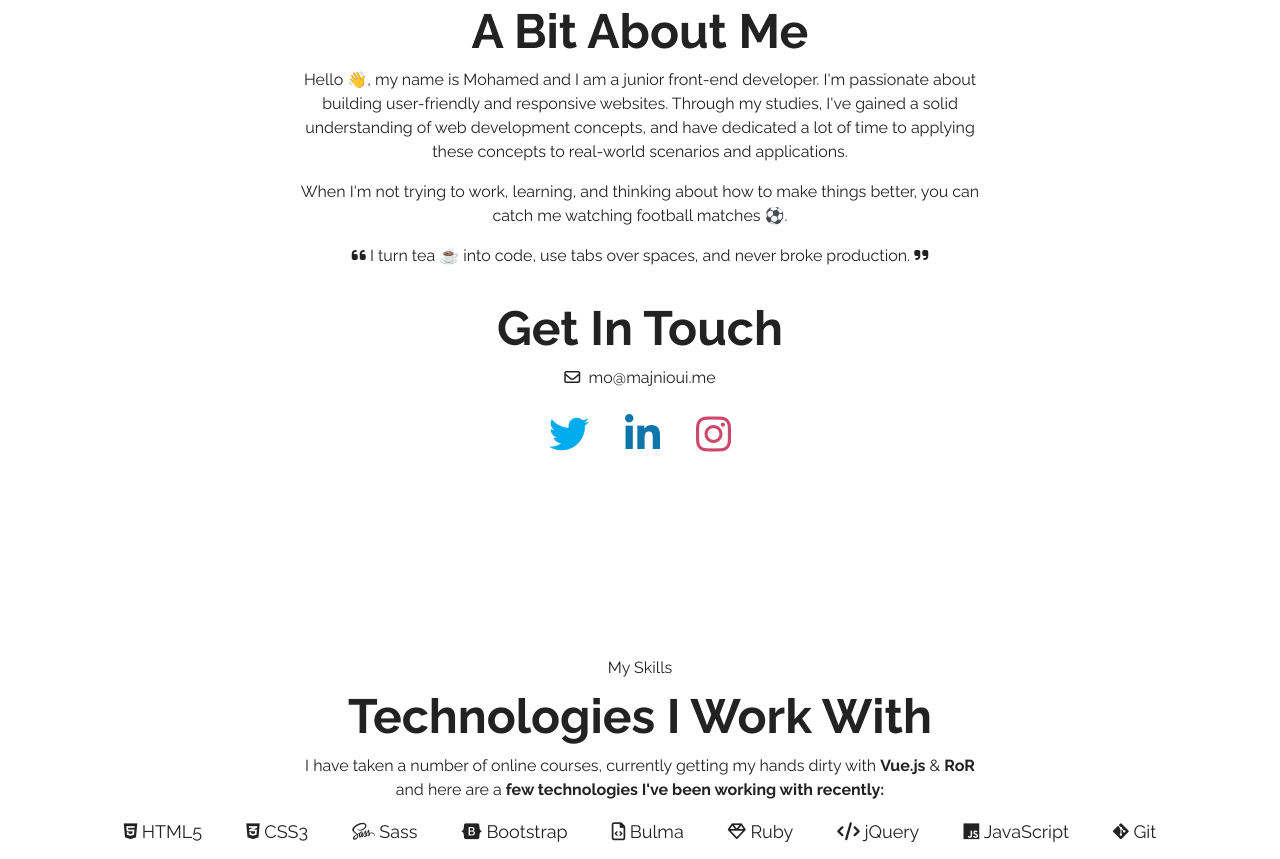
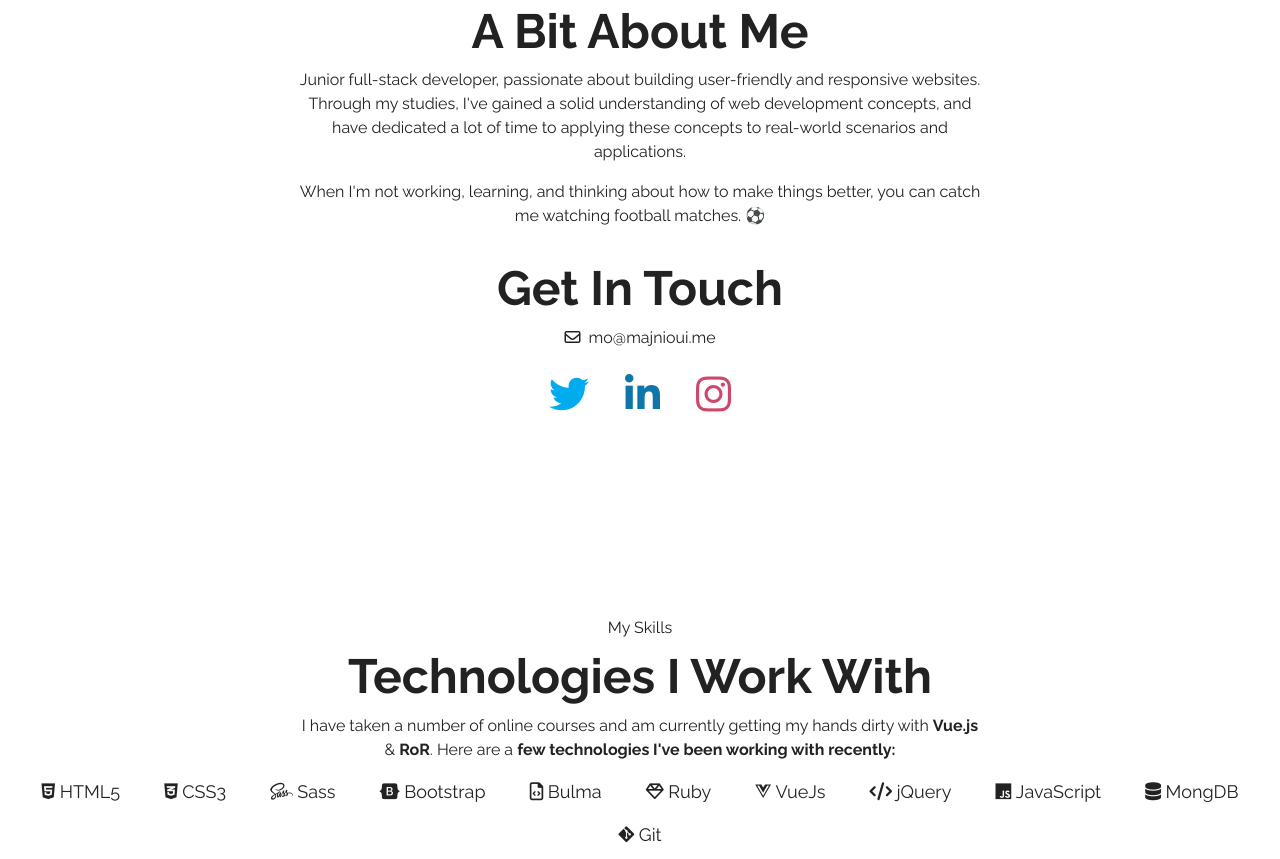
Before and after one commit to majnioui/Personal-portfolio, a plain HTML site: page index.html in a window 1280 px wide. Shown: the part 1004-1863 px from the top of the page. Drawn offline with Linux system fonts and the light colour scheme.

Commit message:
description change

```diff
--- a/index.html
+++ b/index.html
@@ -5,15 +5,19 @@
     <meta http-equiv="X-UA-Compatible" content="IE=edge" />
     <meta name="viewport" content="width=device-width, initial-scale=1.0" />
 
+    <!-- Adding favicon and apple touch icon -->
     <link rel="icon" type="image/x-icon" href="assets/favicon.ico"/>
     <link rel="apple-touch-icon" href="assets/favicon.ico">
+
+    <!-- Importing Stylesheets -->
     <link rel="stylesheet" href="https://cdnjs.cloudflare.com/ajax/libs/font-awesome/6.2.0/css/all.min.css" integrity="sha512-xh6O/CkQoPOWDdYTDqeRdPCVd1SpvCA9XXcUnZS2FmJNp1coAFzvtCN9BmamE+4aHK8yyUHUSCcJHgXloTyT2A==" crossorigin="anonymous" referrerpolicy="no-referrer" />
     <link rel="stylesheet" href="files/style.css" />
-        <!-- Primary Meta Tags -->
+
+    <!-- Setting up meta data -->
     <title>Mohamed EL Majnioui - Portfolio</title>
     <meta name="title" content="Mohamed EL Majnioui - Portfolio">
-    <meta name="description" content="ADD SOON">
-    <meta name="keywords" content="blog,portfolio,personal website, personal blog, resume, personal portfolio">
+    <meta name="description" content="Mohamed EL Majnioui is a passionate junior full-stack developer. Check out his portfolio to learn more about his projects and skills.">
+    <meta name="keywords" content="blog, portfolio, personal website, personal blog, resume, personal portfolio">
     <meta name="robots" content="index, follow">
     <meta http-equiv="Content-Type" content="text/html; charset=utf-8">
     <meta name="language" content="English">
@@ -23,15 +27,16 @@
     <meta property="og:type" content="website">
     <meta property="og:url" content="https://majnioui.me/">
     <meta property="og:title" content="Mohamed EL Majnioui - Portfolio">
-    <meta property="og:description" content="Porfolio">
+    <meta property="og:description" content="Check out the portfolio of Mohamed EL Majnioui - a passionate junior full-stack developer.">
     <meta property="og:image" content="https://majnioui.me/assets/image.webp">
 
     <!-- Twitter -->
     <meta property="twitter:card" content="summary_large_image">
     <meta property="twitter:url" content="https://majnioui.me/">
     <meta property="twitter:title" content="Mohamed EL Majnioui - Portfolio">
-    <meta property="twitter:description" content="Porfolio">
+    <meta property="twitter:description" content="Check out the portfolio of Mohamed EL Majnioui - a passionate junior front-end developer.">
     <meta property="twitter:image" content="https://majnioui.me/assets/image.webp">
+
     <!-- Google tag (gtag.js) -->
     <script async src="https://www.googletagmanager.com/gtag/js?id=G-Y7NCHRJDGL"></script>
     <script>
@@ -100,7 +105,6 @@
           <br>
         <!-- Social links -->
         <div class="social">
-          <a href="https://twitter.com/_marocain" target="_blank"><i class="fa-brands fa-twitter"></i></a>
           <a href="https://linkedin.com/in/elmajnioui" target="_blank"><i class="fa-brands fa-linkedin-in"></i></a>
           <a href="https://github.com/majnioui" target="_blank"><i class="fa-brands fa-github"></i></a>
           <a href="https://codepen.io/majnioui" target="_blank"><i class="fa-brands fa-codepen"></i></a>
@@ -115,15 +119,13 @@
       <div class="division"></div>
       <div class="content-text">
         <h2>A Bit About Me</h2>
-        <p>Hello 👋, my name is Mohamed and I am a junior front-end developer.
-          I'm passionate about building user-friendly and responsive websites.
-          Through my studies, I've gained a solid understanding of web development concepts, and have
-          dedicated a lot of time to applying these concepts to real-world scenarios and applications.
+        <p>Junior full-stack developer, passionate about building user-friendly and responsive websites.
+          Through my studies, I've gained a solid understanding of web development concepts,
+          and have dedicated a lot of time to applying these concepts to real-world scenarios and applications.
         </p>
         <p>
-          When I'm not trying to work, learning, and thinking about how to make things better, you can catch me watching football matches ⚽.
+          When I'm not working, learning, and thinking about how to make things better, you can catch me watching football matches. ⚽
         </p>
-        <p><i class="fa-solid fa-quote-left"></i> I turn tea ☕ into code, use tabs over spaces, and never broke production. <i class="fa-solid fa-quote-right"></i></p>
         <br>
         <h2>Get In Touch</h2>
         <p><a href="mailto:mo@majnioui.me" ><i class="fa-regular fa-envelope"></i>&nbsp;&nbsp;mo@majnioui.me</a></p>
@@ -136,8 +138,8 @@
         <div class="division"></div>
         <p>My Skills</p>
           <h2>Technologies I Work With</h2>
-            <p>I have taken a number of online courses, currently getting my hands
-              dirty with <strong>Vue.js</strong> & <strong>RoR</strong> and here are a <strong>few technologies
+            <p>I have taken a number of online courses and am currently getting my hands
+              dirty with <strong>Vue.js</strong> & <strong>RoR</strong>. Here are a <strong>few technologies
                 I've been working with recently:</strong>
             </p>
         <div id="used">
@@ -147,8 +149,10 @@
           <div><i class="fa-brands fa-bootstrap"></i>&nbsp;Bootstrap</div>
           <div><i class="fa-regular fa-file-code"></i>&nbsp;Bulma</div>
           <div><i class="fa-regular fa-gem"></i>&nbsp;Ruby</div>
+          <div><i class="fa-brands fa-vuejs"></i>&nbsp;VueJs</div>
           <div><i class="fa-solid fa-code"></i>&nbsp;jQuery</div>
           <div><i class="fa-brands fa-js"></i>&nbsp;JavaScript</div>
+          <div><i class="fa-solid fa-database"></i>&nbsp;MongDB</div>
           <div><i class="fa-brands fa-git-alt"></i>&nbsp;Git</div>
       </div>
         </div>
```
